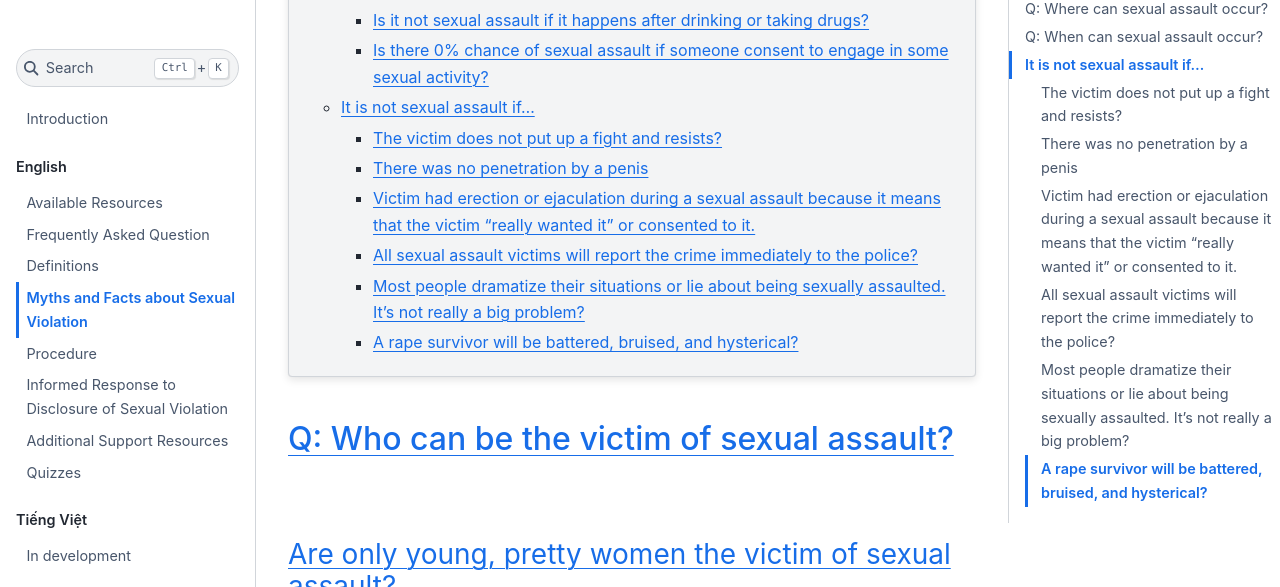
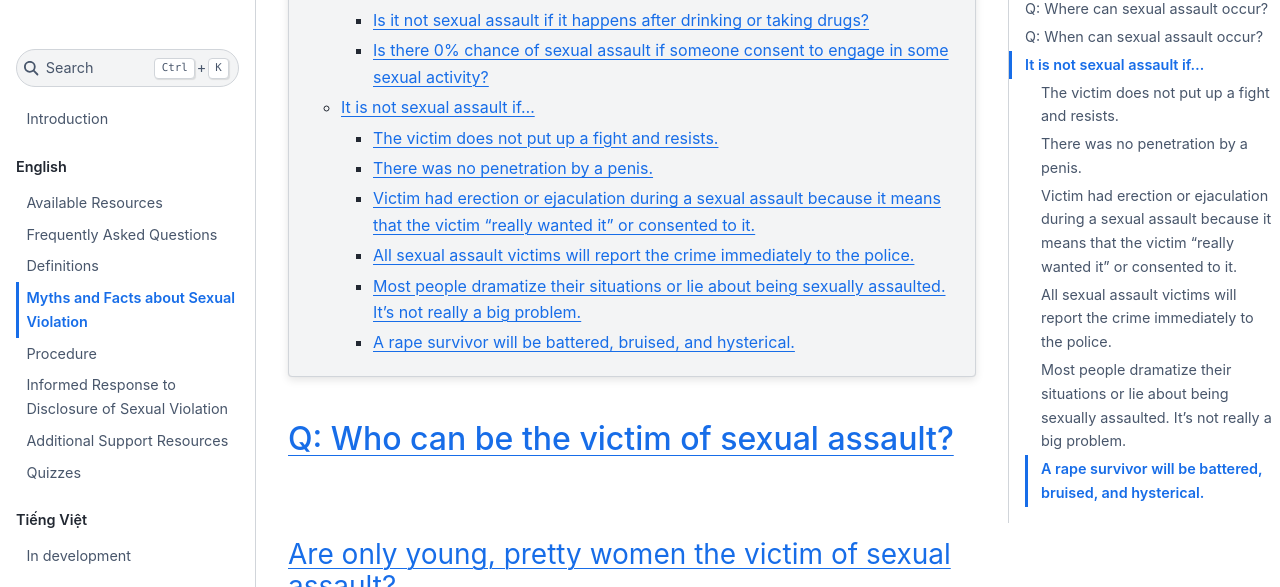
Before and after one commit to panda1835/fulbright-how-to-get-help, a Jupyter Book: the page built from content/english/4_myths_and_facts.md, in a window 1280 px wide and 900 px high, scrolled down 686 px. Shown: the part 132-719 px from the top of the window. Built offline with Jupyter Book 1.0.4 settings and Sphinx 7.4.7 and the Sphinx Book theme 1.1.4, drawn with Linux system fonts in a browser that asks for light colours; some of the changed text lies outside the part shown.

````diff
--- a/content/english/2_faq.md
+++ b/content/english/2_faq.md
@@ -1,4 +1,4 @@
-# Frequently Asked Question
+# Frequently Asked Questions
 
 ```{contents}
 ```
--- a/content/english/4_myths_and_facts.md
+++ b/content/english/4_myths_and_facts.md
@@ -58,11 +58,11 @@ A: No, even if a person consented to engage in some sexual activity, it does not
 
 ## It is not sexual assault if…
 
-### The victim does not put up a fight and resists?
+### The victim does not put up a fight and resists.
 
 A: There are many reasons why a victim of sexual assault would not fight and resist. Reasons include fear of repercussions, fear of not being believed, lack of empathy and knowledge among the authorities and the public, and distrust in institutional processes.
 
-### There was no penetration by a penis
+### There was no penetration by a penis.
 
 A: According to Vietnam Criminal Code 2015, rape not only include the penetration by a penis, but also other sexual insertion of other body parts, such as fingers, toes, tongue, or sex toys into others’ mouth, vagina, anus to take advantage of a person in an incapacitated state. Refer to examples above for elaborations on different forms of sexual violations.
 
@@ -70,16 +70,16 @@ A: According to Vietnam Criminal Code 2015, rape not only include the penetratio
 
 A: Erection and ejaculation are common physiological responses that may result from mere physical contact or even extreme stress. These responses do not imply that you wanted or enjoyed the assault.
 
-### All sexual assault victims will report the crime immediately to the police?
+### All sexual assault victims will report the crime immediately to the police.
 
 A: Many victims of sexual assaults choose to stay silenced, rather than report the assault to the police. In fact, reporting a sexual assault incident to the police is the exception, not the norm.
 
-### Most people dramatize their situations or lie about being sexually assaulted. It’s not really a big problem?
+### Most people dramatize their situations or lie about being sexually assaulted. It’s not really a big problem.
 
 A: A number of unreported cases is undefined, estimating many more sexual assault cases remain unknown.
 
 The prevalence of false reporting for sexual assault crimes is low - between 2% and 10%.
 
-### A rape survivor will be battered, bruised, and hysterical?
+### A rape survivor will be battered, bruised, and hysterical.
 
 A: Many rape survivors are not visibly injured. People react to crises in a spectrum of responses, which can include calm, hysteria, withdrawal, anger, apathy, denial, and shock.
````
Also changed, not shown: README.md (+4 -2 lines), content/english/6_informed_response.md (+1 -1 lines).
